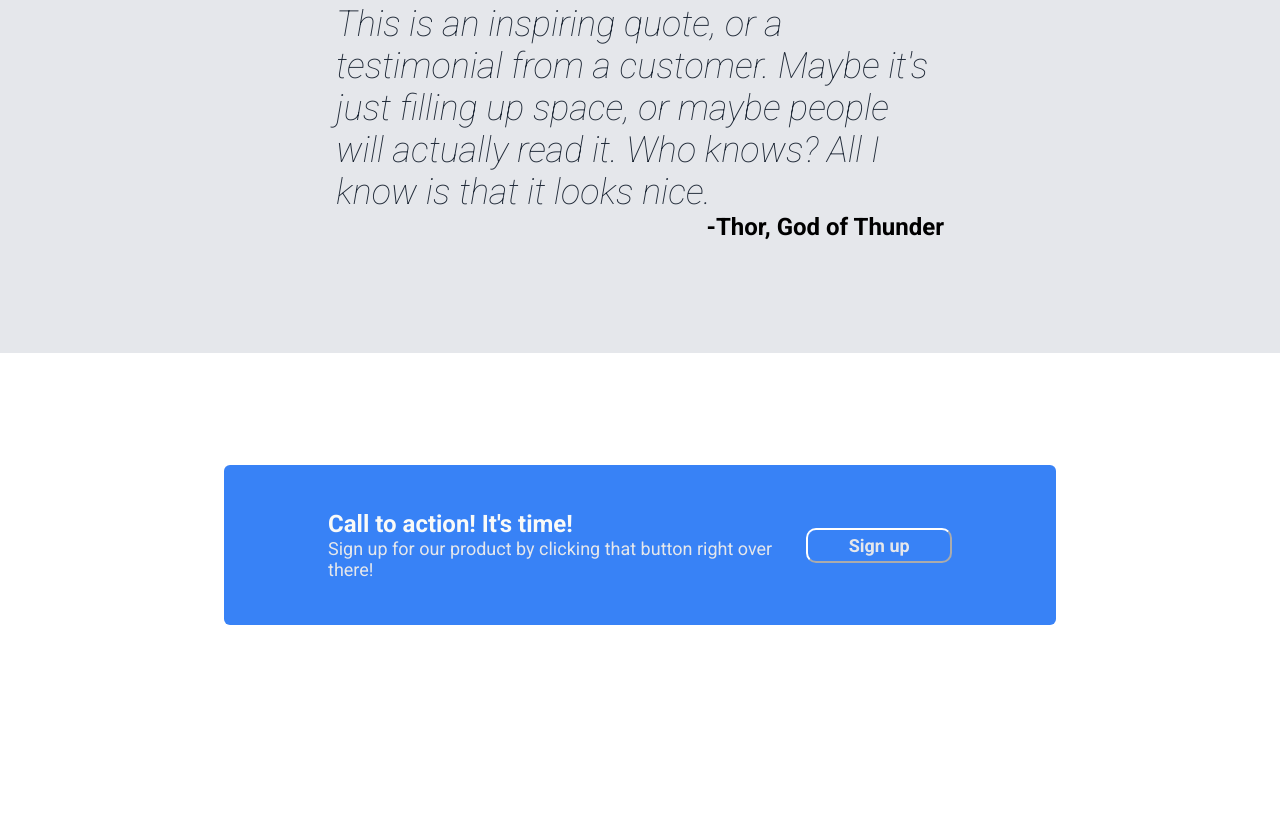
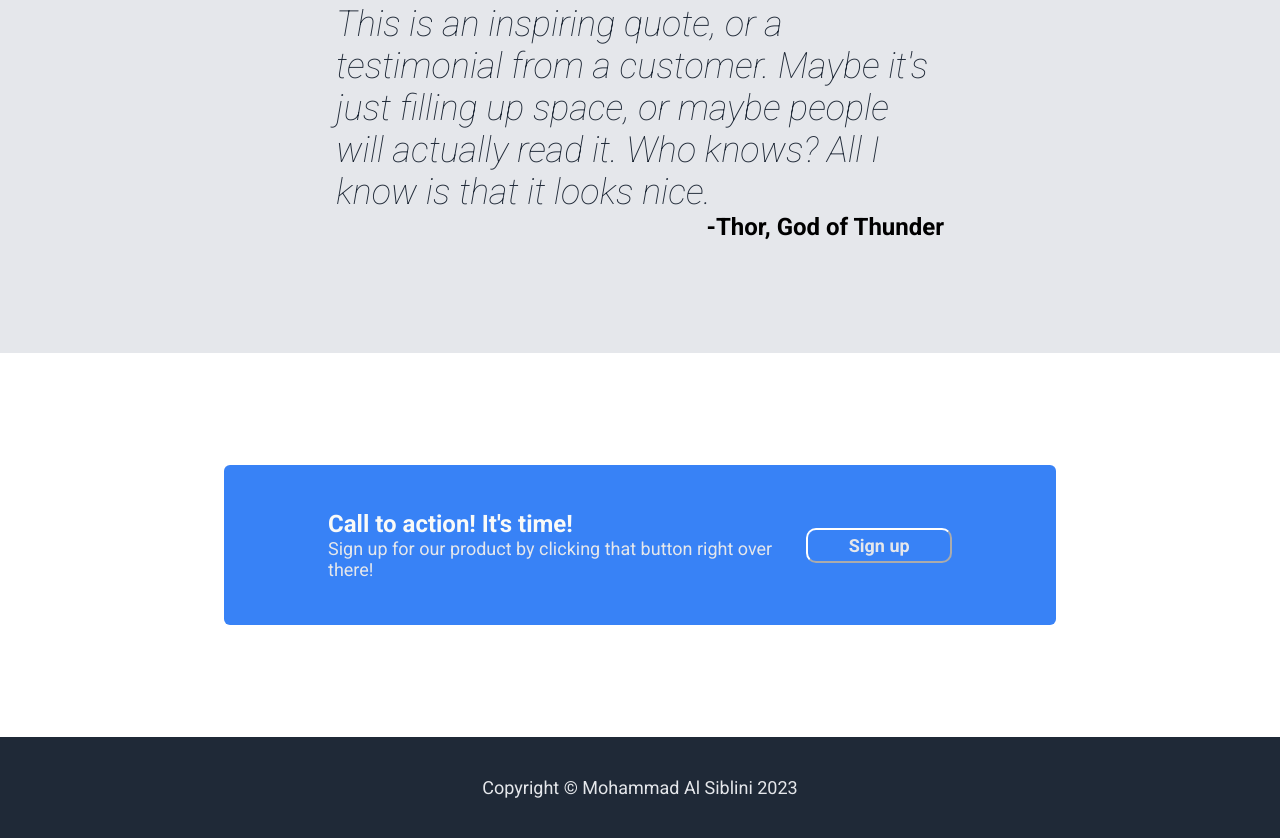
Before and after one commit to MhmdLSiblini/TOP-Landing-Page-Project, a plain HTML site: page index.html in a window 1280 px wide. Shown: the part 1099-1937 px from the top of the page. Before the commit the page ends 1836 px from the top, so only its background shows below. Drawn offline with Linux system fonts and the light colour scheme.

Commit message:
Footer Section Complete

```diff
--- a/index.html
+++ b/index.html
@@ -87,5 +87,16 @@
             </button>
         </div>
     </section>
+
+    <!-- Footer Section -->
+
+
+    <section id="footer" class="dark-blue-background">
+        <p class="white-text"> Copyright &copy; Mohammad Al Siblini <span id="currentYear"></span></p>
+    </section>
+
+    <script>
+        document.getElementById('currentYear').innerText = new Date().getFullYear();
+    </script>
 </body>
 </html>
--- a/style.css
+++ b/style.css
@@ -162,3 +162,10 @@ nav{
     background-color: transparent;
     cursor: pointer;
 }
+
+#footer{
+    padding: 40px;
+    display: flex;
+    justify-content: center;
+    align-items: center;
+}
```
